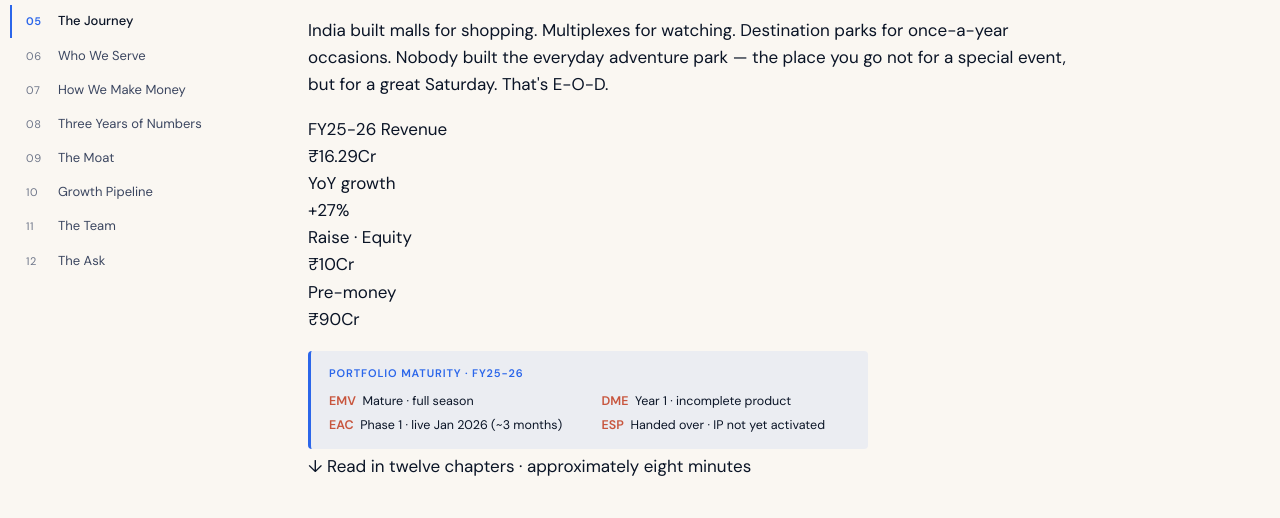
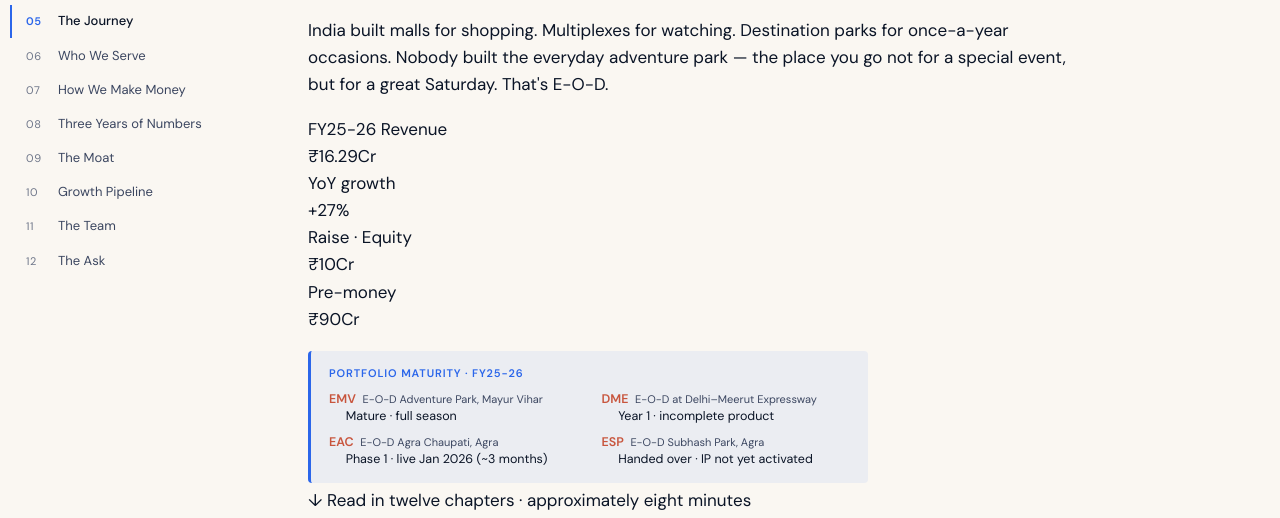
Before and after one commit to eodcfo/vappl-deck, a plain HTML site: page index.html in a window 1280 px wide. Shown: the part 282-800 px from the top of the page. Drawn offline with Linux system fonts and the light colour scheme.

Commit message:
Cover: add full park names to maturity strip

```diff
--- a/index.html
+++ b/index.html
@@ -798,11 +798,11 @@ body{
           </div>
           <div style="margin:18px 0 4px;padding:14px 18px;background:rgba(43,102,234,0.07);border-left:3px solid var(--blue);border-radius:4px;max-width:560px;">
             <div style="font-family:'DM Sans',sans-serif;font-size:11px;font-weight:600;letter-spacing:0.08em;text-transform:uppercase;color:var(--blue);margin-bottom:8px;">Portfolio maturity · FY25-26</div>
-            <div style="display:grid;grid-template-columns:1fr 1fr;gap:4px 24px;">
-              <div style="font-family:'DM Sans',sans-serif;font-size:12.5px;color:var(--ink);"><span style="color:var(--terracotta);font-weight:700;">EMV</span> &nbsp;Mature · full season</div>
-              <div style="font-family:'DM Sans',sans-serif;font-size:12.5px;color:var(--ink);"><span style="color:var(--terracotta);font-weight:700;">DME</span> &nbsp;Year 1 · incomplete product</div>
-              <div style="font-family:'DM Sans',sans-serif;font-size:12.5px;color:var(--ink);"><span style="color:var(--terracotta);font-weight:700;">EAC</span> &nbsp;Phase 1 · live Jan 2026 (~3 months)</div>
-              <div style="font-family:'DM Sans',sans-serif;font-size:12.5px;color:var(--ink);"><span style="color:var(--terracotta);font-weight:700;">ESP</span> &nbsp;Handed over · IP not yet activated</div>
+            <div style="display:grid;grid-template-columns:1fr 1fr;gap:8px 24px;">
+              <div style="font-family:'DM Sans',sans-serif;font-size:12.5px;color:var(--ink);line-height:1.4;"><span style="color:var(--terracotta);font-weight:700;">EMV</span> &nbsp;<span style="color:var(--ink-soft);font-size:11px;">E-O-D Adventure Park, Mayur Vihar</span><br>&nbsp;&nbsp;&nbsp;&nbsp;&nbsp;Mature · full season</div>
+              <div style="font-family:'DM Sans',sans-serif;font-size:12.5px;color:var(--ink);line-height:1.4;"><span style="color:var(--terracotta);font-weight:700;">DME</span> &nbsp;<span style="color:var(--ink-soft);font-size:11px;">E-O-D at Delhi–Meerut Expressway</span><br>&nbsp;&nbsp;&nbsp;&nbsp;&nbsp;Year 1 · incomplete product</div>
+              <div style="font-family:'DM Sans',sans-serif;font-size:12.5px;color:var(--ink);line-height:1.4;"><span style="color:var(--terracotta);font-weight:700;">EAC</span> &nbsp;<span style="color:var(--ink-soft);font-size:11px;">E-O-D Agra Chaupati, Agra</span><br>&nbsp;&nbsp;&nbsp;&nbsp;&nbsp;Phase 1 · live Jan 2026 (~3 months)</div>
+              <div style="font-family:'DM Sans',sans-serif;font-size:12.5px;color:var(--ink);line-height:1.4;"><span style="color:var(--terracotta);font-weight:700;">ESP</span> &nbsp;<span style="color:var(--ink-soft);font-size:11px;">E-O-D Subhash Park, Agra</span><br>&nbsp;&nbsp;&nbsp;&nbsp;&nbsp;Handed over · IP not yet activated</div>
             </div>
           </div>
           <div class="cover__scroll-hint">↓ Read in twelve chapters · approximately eight minutes</div>
```
